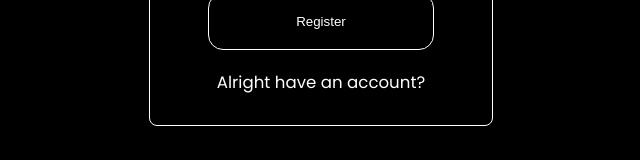
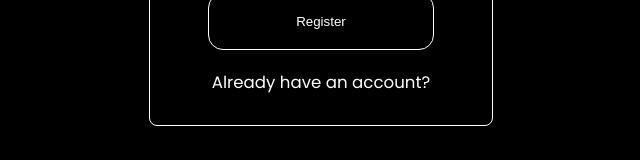
Before and after one commit to IM-DeV-Vitor/SportForU, a React (Vite) app: page /SportForU/auth/register in a window 1280 px wide. Shown: the part 635-795 px from the top of the page, without its empty margins (319-959 px from the left). Built offline with nearby package versions, Linux system fonts and the light colour scheme; a web font is replaced by a local one.

Commit message:
aaaaaaaa

```diff
--- a/src/components/register/login-items/RegisterItems.jsx
+++ b/src/components/register/register-items/RegisterItems.jsx
@@ -75,7 +75,7 @@ export default function RegisterItems() {
                         }}
                     />
                     <button onClick={handleRegister}>Register</button>
-                    <Link to={"/auth/login"}>Alright have an account?</Link>
+                    <Link to={"/auth/login"}>Already have an account?</Link>
                 </div>
             </div>
     )
--- a/src/components/register/register.jsx
+++ b/src/components/register/register.jsx
@@ -1,5 +1,5 @@
 import styles from "./register.module.css"
-import RegisterItems from "./login-items/RegisterItems"
+import RegisterItems from "./register-items/RegisterItems"
 
 export default function Register () {
     return (
```
Also changed, not shown: src/components/register/register-items/register-items.module.css (renamed from src/components/register/login-items/register-items.module.css).
